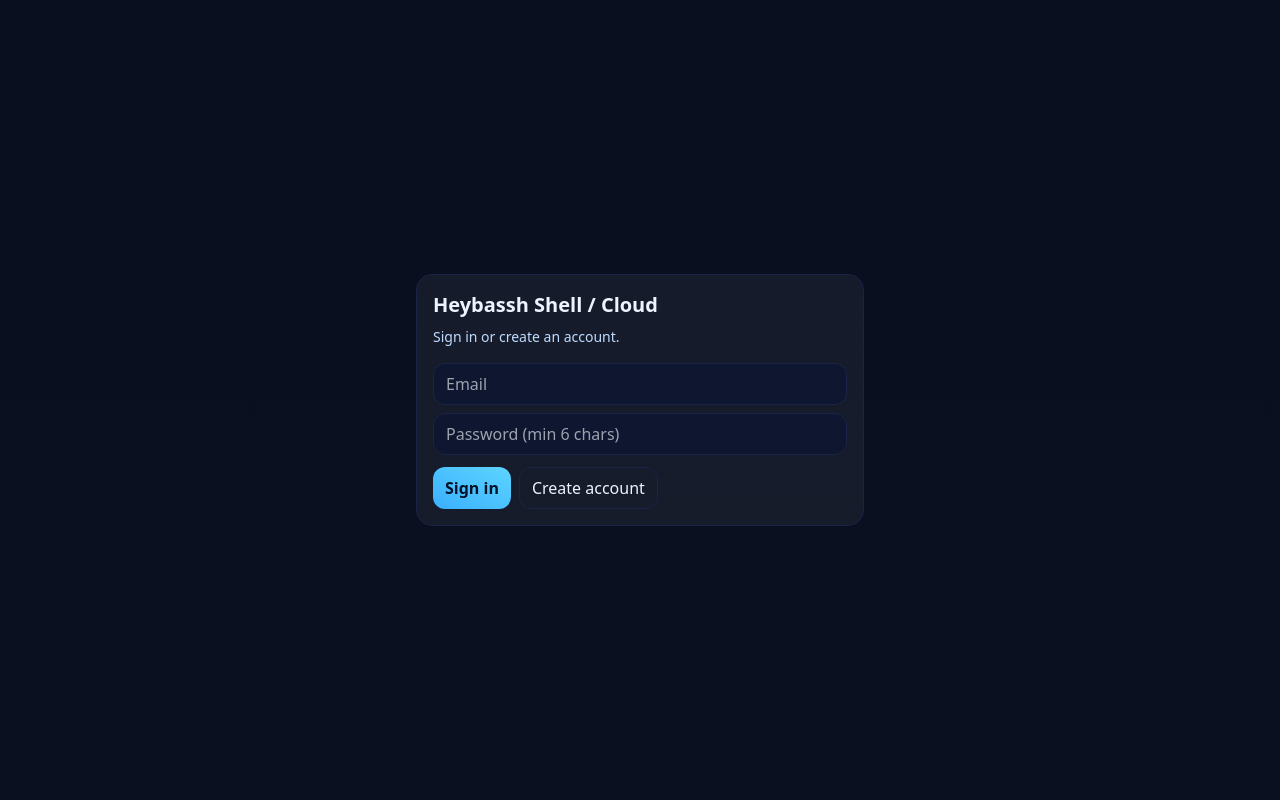
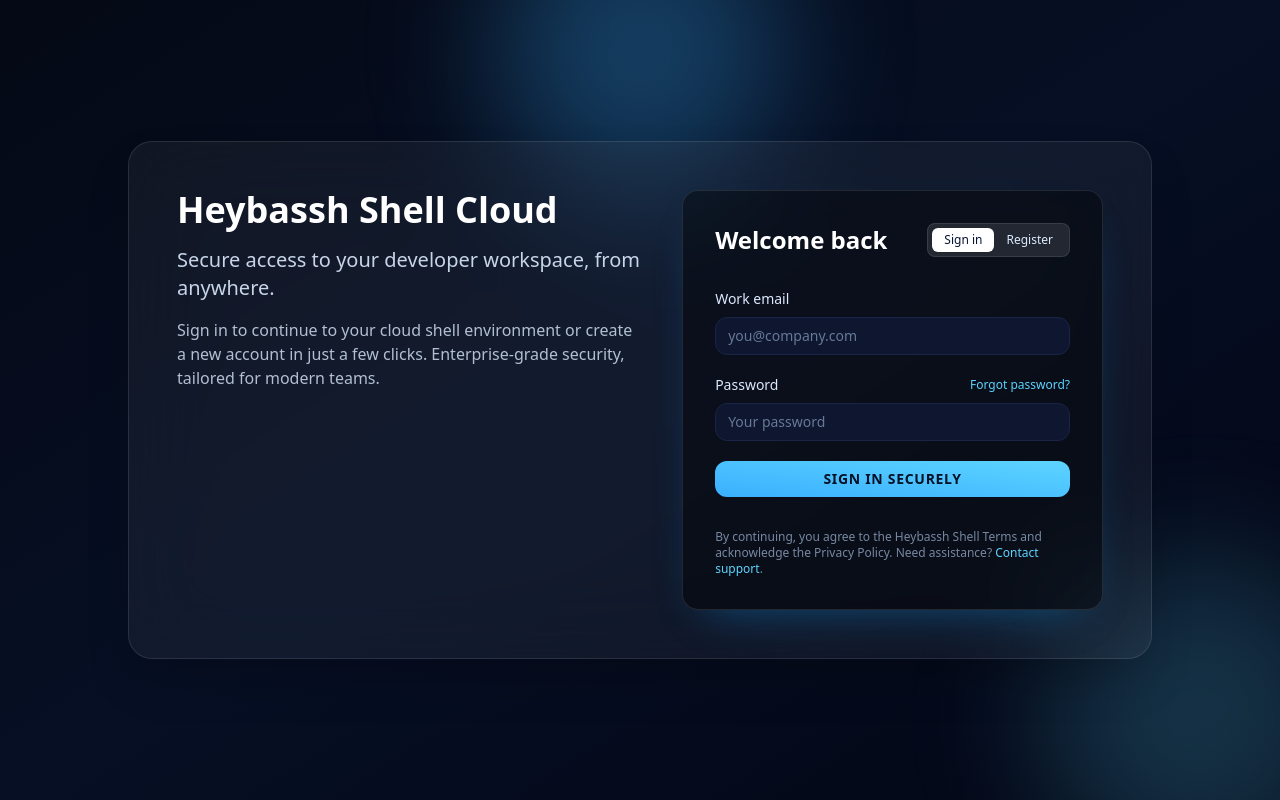
Before and after one commit to jaydeexsf/Heybassh-Shell, a Next.js app: page / in a window 1280 px wide. Built offline with nearby package versions, Linux system fonts and the light colour scheme.

Commit message:
Might Hva to go back here

```diff
--- a/app/globals.css
+++ b/app/globals.css
@@ -1,14 +1,17 @@
-
 @tailwind base;
 @tailwind components;
 @tailwind utilities;
 
 :root { color-scheme: dark; }
-body { @apply bg-gradient-to-b from-[#090f1f] to-[#0b1020] text-[#eef3ff]; }
-.btn { @apply inline-flex items-center gap-2 px-3 py-2 rounded-xl border border-[#1a2446]; }
-.btn-primary { @apply bg-gradient-to-tr from-[#3ab0ff] to-[#5dd4ff] text-[#031226] font-semibold border-0; }
-.btn-gold { @apply bg-gradient-to-tr from-[#FFD54A] to-[#FFC107] text-[#031226] font-semibold border border-[#d4a017]; }
-.card { @apply rounded-2xl border border-[#1a2446] p-4 bg-gradient-to-b from-white/5 to-white/5; }
-.input { @apply px-3 py-2 rounded-xl bg-[#0e1630] border border-[#1a2446]; }
-.th { @apply px-4 py-3 text-xs tracking-wide uppercase text-blue-300 text-left; }
+body { @apply min-h-screen bg-gradient-to-b from-[#090f1f] to-[#0b1020] text-[#eef3ff]; }
+.btn { @apply inline-flex items-center gap-2 rounded-xl border border-[#1a2446] px-3 py-2 font-medium transition-all duration-200; }
+.btn-primary { @apply border-0 bg-gradient-to-tr from-[#3ab0ff] to-[#5dd4ff] text-[#031226] font-semibold shadow-[0_12px_30px_-18px_rgba(39,172,255,0.85)]; }
+.btn-primary:hover { @apply shadow-[0_25px_45px_-20px_rgba(39,172,255,0.75)] brightness-105; }
+.btn:disabled { @apply cursor-not-allowed opacity-60; }
+.btn-gold { @apply border border-[#d4a017] bg-gradient-to-tr from-[#FFD54A] to-[#FFC107] text-[#031226] font-semibold; }
+.card { @apply rounded-2xl border border-[#1a2446] bg-gradient-to-b from-white/5 to-white/5 p-4; }
+.input { @apply rounded-xl border border-[#1a2446] bg-[#0e1630] px-3 py-2 text-sm transition-all duration-200 focus:border-transparent; }
+.input:focus { @apply outline-none ring-2 ring-[#3ab0ff]/60; }
+.input:disabled { @apply cursor-not-allowed opacity-60; }
+.th { @apply px-4 py-3 text-left text-xs uppercase tracking-wide text-blue-300; }
 .td { @apply px-4 py-3; }
--- a/app/page.tsx
+++ b/app/page.tsx
@@ -1,59 +1,288 @@
 
 "use client"
+
 import { signIn } from "next-auth/react"
-import { useState } from "react"
+import { FormEvent, useState } from "react"
 
-export default function Home(){
-  const [mode,setMode] = useState<"login"|"register">("login")
-  const [email,setEmail] = useState("")
-  const [password,setPassword] = useState("")
-  const [name,setName] = useState("")
-  const [msg,setMsg] = useState<string|null>(null)
-  const [loading,setLoading] = useState(false)
+type AuthMode = "login" | "register"
+type Feedback = { type: "success" | "error"; message: string }
+type FormErrors = Partial<Record<"email" | "password" | "name", string>>
 
-  async function onRegister(){
-    setLoading(true); setMsg(null)
-    try{
-      const r = await fetch("/api/register", { method: "POST", headers: { "Content-Type": "application/json" }, body: JSON.stringify({ email, password, name }) })
-      const j = await r.json()
-      if(!r.ok){ setMsg(j.error || "Registration failed"); return }
-      setMsg("Registered. You can sign in now."); setMode("login")
-    }finally{ setLoading(false) }
+const emailPattern = /^[^\s@]+@[^\s@]+\.[^\s@]+$/
+
+export default function Home() {
+  const [mode, setMode] = useState<AuthMode>("login")
+  const [email, setEmail] = useState("")
+  const [password, setPassword] = useState("")
+  const [name, setName] = useState("")
+  const [feedback, setFeedback] = useState<Feedback | null>(null)
+  const [formErrors, setFormErrors] = useState<FormErrors>({})
+  const [loading, setLoading] = useState(false)
+  const [forgotStatus, setForgotStatus] = useState<"idle" | "sending" | "sent">("idle")
+
+  function resetUi() {
+    setFormErrors({})
+    setFeedback(null)
+    setForgotStatus("idle")
   }
 
-  async function onLogin(){
-    setLoading(true); setMsg(null)
-    const res = await signIn("credentials", { email, password, redirect: false })
-    if (res?.ok) window.location.href = "/dashboard"
-    else setMsg("Invalid credentials")
-    setLoading(false)
+  function handleModeChange(nextMode: AuthMode) {
+    resetUi()
+    setMode(nextMode)
+  }
+
+  function validateForm(currentMode: AuthMode) {
+    const errors: FormErrors = {}
+    const trimmedEmail = email.trim()
+    const trimmedPassword = password.trim()
+    const trimmedName = name.trim()
+
+    if (!trimmedEmail) errors.email = "Email is required."
+    else if (!emailPattern.test(trimmedEmail)) errors.email = "Enter a valid email address."
+
+    if (!trimmedPassword) errors.password = "Password is required."
+    else if (currentMode === "register" && trimmedPassword.length < 6)
+      errors.password = "Use at least 6 characters."
+
+    if (currentMode === "register" && trimmedName && trimmedName.length < 2)
+      errors.name = "Name should be at least 2 characters."
+
+    setFormErrors(errors)
+    return Object.keys(errors).length === 0
+  }
+
+  async function onRegister() {
+    if (!validateForm("register")) return
+    setLoading(true)
+    setFeedback(null)
+    try {
+      const response = await fetch("/api/register", {
+        method: "POST",
+        headers: { "Content-Type": "application/json" },
+        body: JSON.stringify({ email: email.trim(), password: password.trim(), name: name.trim() || undefined }),
+      })
+      const data = await response.json()
+      if (!response.ok) {
+        setFeedback({ type: "error", message: data.error || "We couldn't complete your registration." })
+        return
+      }
+      setFeedback({ type: "success", message: "Account created successfully. You can sign in now." })
+      setFormErrors({})
+      setMode("login")
+      setPassword("")
+    } catch {
+      setFeedback({ type: "error", message: "Something went wrong. Please try again in a moment." })
+    } finally {
+      setLoading(false)
+    }
+  }
+
+  async function onLogin() {
+    if (!validateForm("login")) return
+    setLoading(true)
+    setFeedback(null)
+    setForgotStatus("idle")
+    try {
+      const result = await signIn("credentials", { email: email.trim(), password: password.trim(), redirect: false })
+      if (result?.ok) {
+        setFeedback({ type: "success", message: "Signed in successfully. Redirecting..." })
+        window.location.href = "/dashboard"
+        return
+      }
+      setFeedback({
+        type: "error",
+        message: "We couldn't match that email and password. Please double-check your credentials.",
+      })
+    } catch {
+      setFeedback({ type: "error", message: "Unable to sign in right now. Please try again shortly." })
+    } finally {
+      setLoading(false)
+    }
+  }
+
+  async function onForgotPassword() {
+    if (forgotStatus === "sending") return
+    const trimmedEmail = email.trim()
+    if (!trimmedEmail) {
+      setFeedback({ type: "error", message: "Enter your email so we know where to send the reset link." })
+      return
+    }
+    if (!emailPattern.test(trimmedEmail)) {
+      setFeedback({ type: "error", message: "Enter a valid email address before requesting a reset." })
+      return
+    }
+    setForgotStatus("sending")
+    setFeedback(null)
+    try {
+      await new Promise((resolve) => setTimeout(resolve, 1200))
+      setForgotStatus("sent")
+      setFeedback({
+        type: "success",
+        message: "Feature Coming Soon ",
+      })
+    } finally {
+      setTimeout(() => setForgotStatus("idle"), 6000)
+    }
+  }
+
+  function handleSubmit(event: FormEvent<HTMLFormElement>) {
+    event.preventDefault()
+    if (loading) return
+    if (mode === "login") {
+      onLogin()
+    } else {
+      onRegister()
+    }
   }
 
   return (
-    <main className="min-h-screen grid place-items-center p-6">
-      <div className="w-full max-w-md card">
-        <h1 className="text-xl font-bold mb-2">Heybassh Shell / Cloud</h1>
-        <p className="text-sm text-blue-200 mb-4">Sign in or create an account.</p>
-        <div className="grid gap-2 mb-3">
-          {mode==="register" && (<input className="input" placeholder="Name (optional)" value={name} onChange={e=>setName(e.target.value)} />)}
-          <input className="input" placeholder="Email" type="email" value={email} onChange={e=>setEmail(e.target.value)} />
-          <input className="input" placeholder="Password (min 6 chars)" type="password" value={password} onChange={e=>setPassword(e.target.value)} />
+    <main className="relative min-h-screen overflow-hidden bg-gradient-to-br from-[#050915] via-[#060f24] to-[#030614] text-[#eef3ff]">
+      <div className="pointer-events-none absolute inset-0">
+        <div className="absolute -top-24 left-1/2 h-72 w-72 -translate-x-1/2 rounded-full bg-[#3ab0ff]/30 blur-3xl" />
+        <div className="absolute bottom-0 right-0 h-80 w-80 translate-x-1/4 translate-y-1/4 rounded-full bg-[#5dd4ff]/20 blur-3xl" />
+      </div>
+
+      <section className="relative z-10 flex min-h-screen items-center justify-center px-6 py-12 lg:px-12">
+        <div className="grid w-full max-w-5xl gap-10 rounded-3xl border border-white/10 bg-white/5 p-8 shadow-2xl backdrop-blur-2xl lg:grid-cols-[1.05fr_0.95fr] lg:p-12">
+          <div className="flex flex-col justify-between gap-10">
+            <div>
+              <h1 className="text-3xl font-semibold leading-snug text-white md:text-4xl">
+                Heybassh Shell Cloud
+              </h1>
+              <p className="mt-4 text-lg leading-relaxed text-blue-100/90 md:text-xl">
+                Secure access to your developer workspace, from anywhere.
+              </p>
+              <p className="mt-4 text-sm leading-relaxed text-blue-100/80 md:text-base">
+                Sign in to continue to your cloud shell environment or create a new account in just a few clicks. Enterprise-grade security, tailored for modern teams.
+              </p>
+            </div>
+          </div>
+
+          <div className="flex flex-col gap-8 rounded-2xl border border-white/10 bg-black/40 p-6 shadow-[0_20px_45px_-25px_rgba(16,167,255,0.45)] sm:p-8">
+            <div className="flex items-center justify-between">
+              <h2 className="text-xl font-semibold text-white md:text-2xl">
+                {mode === "login" ? "Welcome back" : "Create your account"}
+              </h2>
+              <div className="inline-flex items-center rounded-lg border border-white/10 bg-white/10 p-1 text-xs">
+                <button
+                  type="button"
+                  onClick={() => handleModeChange("login")}
+                  className={`rounded-md px-3 py-1 transition whitespace-nowrap ${
+                    mode === "login" ? "bg-white text-[#061332] shadow-sm" : "text-blue-100"
+                  }`}
+                >
+                  Sign in
+                </button>
+                <button
+                  type="button"
+                  onClick={() => handleModeChange("register")}
+                  className={`rounded-md px-3 py-1 transition whitespace-nowrap ${
+                    mode === "register" ? "bg-white text-[#061332] shadow-sm" : "text-blue-100"
+                  }`}
+                >
+                  Register
+                </button>
+              </div>
+            </div>
+
+            <form className="grid gap-5" onSubmit={handleSubmit}>
+              {mode === "register" && (
+                <div className="grid gap-2">
+                  <label className="text-sm font-medium text-blue-100" htmlFor="name">
+                    Full name <span className="text-blue-200/70">(optional)</span>
+                  </label>
+                  <input
+                    id="name"
+                    className={`input placeholder:text-blue-200/50 rounded-lg ${formErrors.name ? "ring-2 ring-rose-400/70" : "focus:ring-2 focus:ring-[#3ab0ff]/60"}`}
+                    placeholder="Jane Developer"
+                    type="text"
+                    value={name}
+                    autoComplete="name"
+                    onChange={(event) => setName(event.target.value)}
+                    aria-invalid={Boolean(formErrors.name)}
+                  />
+                  {formErrors.name && <p className="text-xs font-medium text-rose-300">{formErrors.name}</p>}
+                </div>
+              )}
+
+              <div className="grid gap-2">
+                <label className="text-sm font-medium text-blue-100" htmlFor="email">
+                  Work email
+                </label>
+                <input
+                  id="email"
+                  className={`input placeholder:text-blue-200/50 rounded-lg ${formErrors.email ? "ring-2 ring-rose-400/70" : "focus:ring-2 focus:ring-[#3ab0ff]/60"}`}
+                  placeholder="you@company.com"
+                  type="email"
+                  value={email}
+                  autoComplete="email"
+                  onChange={(event) => setEmail(event.target.value)}
+                  aria-invalid={Boolean(formErrors.email)}
+                />
+                {formErrors.email && <p className="text-xs font-medium text-rose-300">{formErrors.email}</p>}
+              </div>
+
+              <div className="grid gap-2">
+                <div className="flex items-center justify-between">
+                  <label className="text-sm font-medium text-blue-100" htmlFor="password">
+                    Password
+                  </label>
+                  <button
+                    type="button"
+                    className="text-xs font-medium text-[#5dd4ff] transition hover:text-white"
+                    onClick={onForgotPassword}
+                    disabled={forgotStatus === "sending"}
+                  >
+                    {forgotStatus === "sent" ? "Reset link sent" : "Forgot password?"}
+                  </button>
+                </div>
+                <input
+                  id="password"
+                  className={`input placeholder:text-blue-200/50 rounded-lg ${formErrors.password ? "ring-2 ring-rose-400/70" : "focus:ring-2 focus:ring-[#3ab0ff]/60"}`}
+                  placeholder={mode === "login" ? "Your password" : "At least 6 characters"}
+                  type="password"
+                  value={password}
+                  autoComplete={mode === "login" ? "current-password" : "new-password"}
+                  onChange={(event) => setPassword(event.target.value)}
+                  aria-invalid={Boolean(formErrors.password)}
+                />
+                {formErrors.password && <p className="text-xs font-medium text-rose-300">{formErrors.password}</p>}
+              </div>
+
+              {feedback && (
+                <div
+                  className={`rounded-lg border px-4 py-3 text-sm ${
+                    feedback.type === "success"
+                      ? "border-emerald-400/40 bg-emerald-400/10 text-emerald-200"
+                      : "border-rose-500/40 bg-rose-500/10 text-rose-200"
+                  }`}
+                >
+                  {feedback.message}
+                </div>
+              )}
+
+              <button
+                type="submit"
+                disabled={loading}
+                className="btn btn-primary flex w-full items-center justify-center gap-2 rounded-lg text-sm font-semibold uppercase tracking-wider transition-all duration-200 hover:brightness-110 disabled:cursor-not-allowed disabled:opacity-60 whitespace-nowrap"
+              >
+                <span>{loading ? "Working..." : mode === "login" ? "Sign in securely" : "Create account"}</span>
+              </button>
+            </form>
+
+            <p className="text-xs text-blue-200/60">
+              By continuing, you agree to the Heybassh Shell Terms and acknowledge the Privacy Policy. Need assistance?{" "}
+              <a
+                className="font-medium text-[#5dd4ff] underline-offset-4 hover:underline"
+                href="mailto:support@heybassh.com?subject=Heybassh%20Shell%20Support"
+              >
+                Contact support
+              </a>
+              .
+            </p>
+          </div>
         </div>
-        {msg && <div className="text-sm text-yellow-300">{msg}</div>}
-        <div className="flex gap-2 mt-3">
-          {mode==="login" ? (
-            <>
-              <button className="btn btn-primary" onClick={onLogin} disabled={loading}>Sign in</button>
-              <button className="btn" onClick={()=>setMode("register")}>Create account</button>
-            </>
-          ) : (
-            <>
-              <button className="btn btn-primary" onClick={onRegister} disabled={loading}>Register</button>
-              <button className="btn" onClick={()=>setMode("login")}>Back to sign in</button>
-            </>
-          )}
-        </div>
-      </div>
+      </section>
     </main>
   )
 }
```
Also changed, not shown: 1 other file (tests, documents, lock files or other folders).
